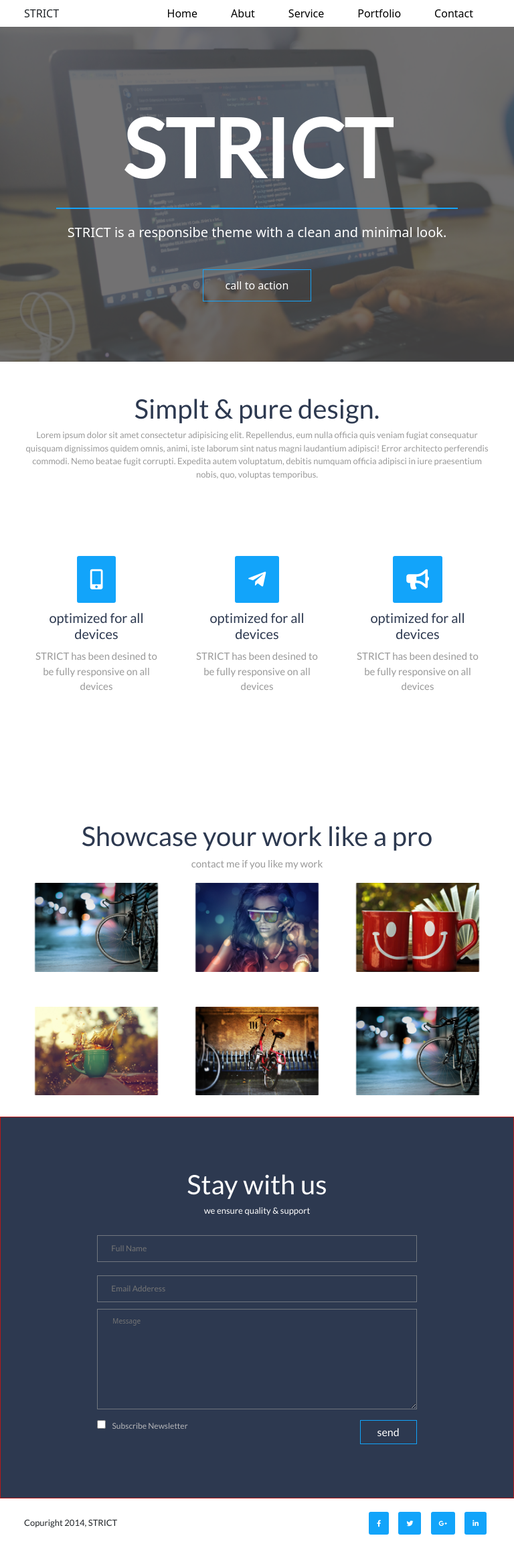
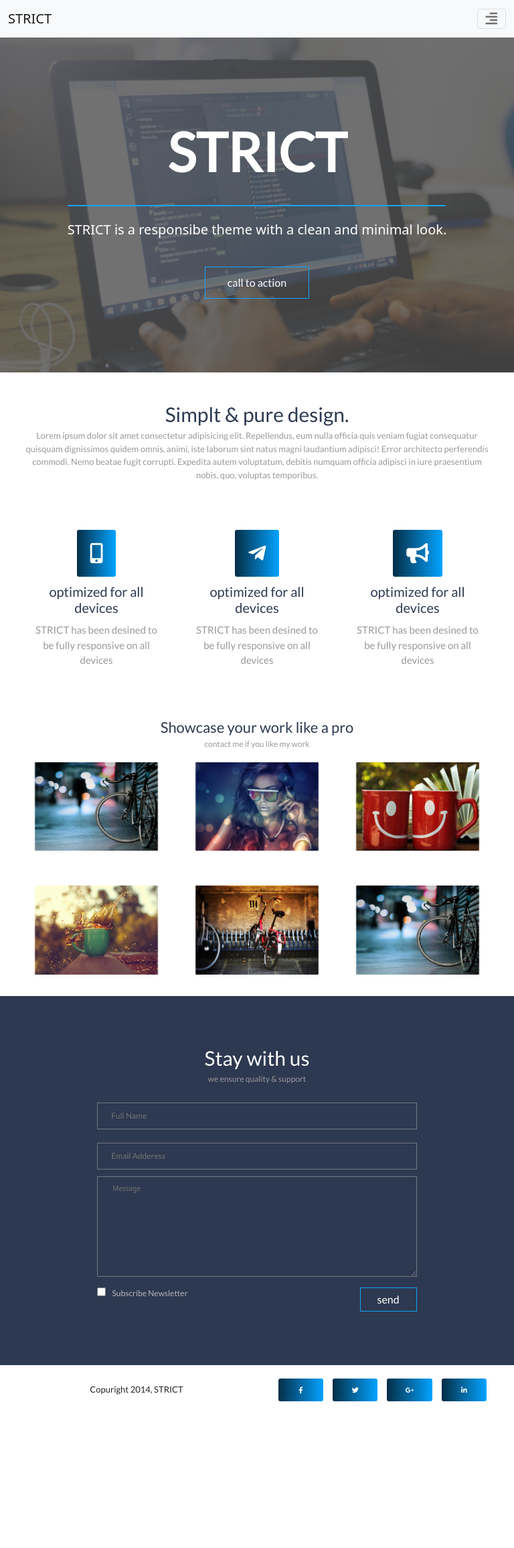
Before and after one commit to aizubair21/strict, a plain HTML site: page index.html in a window 768 px wide. Shown: the whole page at 67% size. After the commit the page ends 2112 px from the top, so only its background shows below. Drawn offline with Linux system fonts and the light colour scheme.

Commit message:
responsible

```diff
--- /dev/null
+++ b/css/responsive.css
@@ -0,0 +1,54 @@
+@media (max-width:768px) {
+  .xs-hide {
+    display: none;
+  }
+
+  #banner .overlay .banner-heading {
+    font-size: 80px;
+  }
+
+  .about-us-body {
+    margin-bottom: 40px;
+  }
+
+  #card {
+    margin-bottom: 40px;
+  }
+  .common-heading {
+    font-size: 30px;
+  }
+  #portfolio .common-heading {
+    font-size: 22px;
+  }
+  #portfolio .common-heading p {
+    font-size: 12px;
+  }
+  #contact-us .common-heading {
+    font-size: 30px;
+    font-family: 'lato';
+  }
+  #contact-us .common-heading p {
+    font-size: 12px;
+    color: #999999;
+  }
+
+  form  {
+    padding: 0 20px;
+  }
+
+  footer p {
+    text-align: center;
+  }
+  footer .fab {
+    width: 20%;
+  }
+
+}
+
+@media (min-width:768px) {
+  .hide {
+    display: none;
+  }
+
+
+}
--- a/css/style.css
+++ b/css/style.css
@@ -1,3 +1,7 @@
+body {
+    overflow-x:hidden ;
+}
+
 .nav-bar {
     display: flex;
     justify-content: space-between;
@@ -40,26 +44,32 @@
     color: white;
     text-align: center;
 }
+
 #banner .overlay .banner-heading {
     font-size: 120px;
     font-weight: 700;
     font-family:'lato';
 }
 #banner .overlay .banner-content .hr-line {
-    width: 600px;
+    width: 98%;
     height: 2px;
     background-color: #15a4fa;
-    margin-bottom: 20px;
+    margin: 20px 5px;
 }
 #banner .overlay .banner-content .banner-details {
     font-size: 20px;
     margin-bottom: 40px;
+    padding: 0 5px;
 }
 #banner .banner-content button {
     padding: 11px 33px ;
     border: 1px solid #15a4fa;
     background-color: inherit;
     color: white;
+    font-family: 'lato';
+}
+#banner .banner-content button:hover {
+    background-color: #12a4fa;
 }
 
 
@@ -100,12 +110,15 @@
     align-items: center;
     justify-content: center;;
 }
+#card .card-content .icon {
+
+}
 #card .fas, .fab {
     font-size: 30px;
     color: white;
     text-align: center;
     padding: 20px;
-    background-color: #12a4fa;
+    background: linear-gradient(90deg, #042e46, #03a3ff);
     border-radius: 3px;
 }
 #card h3{
@@ -175,7 +188,7 @@
 #contact-us .contact-body {
     width: 100%;
     height: 100%;
-    border: 1px solid rgb(180, 26, 26);
+    /* border: 1px solid rgb(180, 26, 26); */
     display: flex;
     flex-direction: column;
     justify-content: center;
@@ -207,6 +220,11 @@
     font-size: 12px;
     font-family: 'lato';
     text-indent: 10px;
+    color: white;
+}
+#contact-us input:focus {
+    outline: none;
+    border: 1px solid #12a4fa;
 }
 #contact-us textarea {
     width: 100%;
@@ -216,6 +234,11 @@
     font-size: 10px;
     text-indent: 12px;
     padding: 10px ;
+    color: white;
+}
+#contact-us textarea:focus {
+    outline: none;
+    border: 1px solid #12a4fa;
 }
 #contact-us input[type=button] {
     background-color: inherit;
--- a/css/theme.css
+++ b/css/theme.css
@@ -33,5 +33,5 @@ p {
 li, a {
     text-decoration: none;
     list-style-type: none;
-    color: white;
+    color: rgb(0, 0, 0);
 }
--- a/index.html
+++ b/index.html
@@ -12,16 +12,20 @@
     <link rel="stylesheet" href="bootstrap-5.1.0-dist/css/">
     <link rel="stylesheet" href="css/theme.css">
     <link rel="stylesheet" href="css/style.css">
+    <link rel="stylesheet" href="css/responsive.css">
 </head>
 <body>
-    <nav>
+    <!-- <nav>
         <div class="container">
             <div class="nav-bar">
                 <div class="logo">
                         STRICT
                 </div>
                 <div class="nav-links">
-                    <ul class="d-flex mb-0">
+                    <div class="nav-container">
+                        <i class="fas fa-align-right hide"></i>
+                    </div>
+                    <ul class="d-flex mb-0 nav-items">
                         <li><a href="#">Home</a></li>
                         <li><a href="#">Abut</a></li>
                         <li><a href="#">Service</a></li>
@@ -31,7 +35,45 @@
                 </div>
             </div>
         </div>
+    </nav> -->
+
+
+    <nav class="navbar navbar-expand-lg navbar-light bg-light">
+        <div class="container-fluid">
+
+              <a class="navbar-brand col-sm-6" href="#">STRICT</a>
+                <button class="navbar-toggler" type="button" data-bs-toggle="collapse" data-bs-target="#navbarSupportedContent" aria-controls="navbarSupportedContent" aria-expanded="false" aria-label="Toggle navigation">
+                    <span class="navbar-toggle-icon fas fa-align-right"></span>
+                </button>
+
+          <div class="collapse navbar-collapse col-sm-6" id="navbarSupportedContent">
+                <ul class="navbar-nav me-auto mb-2 mb-lg-0">
+
+                    <li class="nav-item">
+                        <a class="nav-link" aria-current="page" href="#">Home</a>
+                    </li>
+
+                    <li class="nav-item">
+                        <a class="nav-link" href="#">About us</a>
+                    </li>
+
+                    <li class="nav-item">
+                        <a class="nav-link" href="#">Services</a>
+                    </li>
+
+                    <li class="nav-item">
+                        <a class="nav-link" href="#"> Portfolio </a>
+                    </li>
+
+                    <li class="nav-item">
+                        <a class="nav-link" href="#"> Contact </a>
+                    </li>
+
+                </ul>
+            </div>
+        </div>
     </nav>
+
 
     <section id="banner">
         <div class="overlay">
@@ -73,7 +115,7 @@
             <div class="row">
                 <div class="col-md-4 card-content">
                     <div class="card-body">
-                        <div>
+                        <div class="icon">
                             <i class="fas fa-mobile-alt"></i>
                         </div>
                         <div>
@@ -89,7 +131,7 @@
 
                 <div class="col-md-4 card-content">
                     <div class="card-body">
-                        <div>
+                        <div class="icon">
                             <i class="fab fa-telegram-plane"></i>
                         </div>
                         <div>
@@ -105,7 +147,7 @@
 
                 <div class="col-md-4 card-content">
                     <div class="card-body">
-                        <div>
+                        <div class="icon">
                             <i class="fas fa-bullhorn"></i>
                         </div>
                         <div>
@@ -256,6 +298,7 @@
             </div>
         </div>
     </footer>
+    <script src="bootstrap-5.1.0-dist/js/bootstrap.min.js"></script>
     <script src="js/jquery-3.6.0.min.js"></script>
 </body>
 </html>
```
